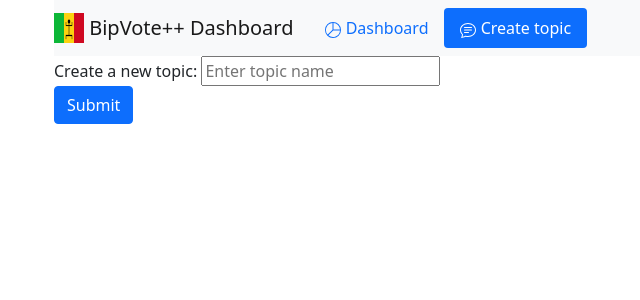
After one commit to jasperw99/bipvote, a Django app: page /topic/ in a window 1280 px wide. The commit adds this page. Shown: the top 300 px of the page, without its empty margins (28-668 px from the left). Run offline with Django 4.2, Linux system fonts and the light colour scheme; some libraries are stand-ins or nearby versions.

Commit message:
Dashboard updates

```diff
--- a/bipvote_dashboard/dashboard/models.py
+++ b/bipvote_dashboard/dashboard/models.py
@@ -5,7 +5,7 @@ from django.utils import timezone
 class Topic(models.Model):
     topic_str = models.CharField(max_length=200, blank=True)
     topic_sound = models.CharField(max_length=200, blank=True)
-    pub_date = models.DateTimeField('date published')
+    pub_date = models.DateTimeField('date published', default=timezone.now)
     def __str__(self):
         if self.topic_str:
             return self.topic_str
--- /dev/null
+++ b/bipvote_dashboard/dashboard/templates/dashboard/topic.html
@@ -0,0 +1,41 @@
+<!DOCTYPE html>
+<html>
+<head>
+{% load static %}
+<link rel="stylesheet" href="{% static 'dashboard/css/bootstrap.min.css' %}">
+</head>
+<script src="{% static 'dashboard/js/chart.min.js' %}"></script>
+
+<div class="container">
+  <div class="navbar navbar-light bg-light">
+
+    <ul class="nav nav-pills nav-fill">
+      <li class="navbar-brand" href="{% url 'index' %}">
+        <img src="{% static 'dashboard/img/mali.png' %}" width="30" height="30" class="d-inline-block align-top" alt="">
+        BipVote++ Dashboard
+      </li>
+      <li class="nav-item">
+
+        <a class="nav-link" href="{% url 'index' %}">            <svg xmlns="http://www.w3.org/2000/svg" width="16" height="16" fill="currentColor" class="bi bi-pie-chart" viewBox="0 0 16 16">
+          <path d="M7.5 1.018a7 7 0 0 0-4.79 11.566L7.5 7.793V1.018zm1 0V7.5h6.482A7.001 7.001 0 0 0 8.5 1.018zM14.982 8.5H8.207l-4.79 4.79A7 7 0 0 0 14.982 8.5zM0 8a8 8 0 1 1 16 0A8 8 0 0 1 0 8z"/>
+        </svg> Dashboard</a>
+      </li>
+      <li class="nav-item">
+        <a class="nav-link active" href="{% url 'topic' %}"><svg xmlns="http://www.w3.org/2000/svg" width="16" height="16" fill="currentColor" class="bi bi-chat-text" viewBox="0 0 16 16">
+          <path d="M2.678 11.894a1 1 0 0 1 .287.801 10.97 10.97 0 0 1-.398 2c1.395-.323 2.247-.697 2.634-.893a1 1 0 0 1 .71-.074A8.06 8.06 0 0 0 8 14c3.996 0 7-2.807 7-6 0-3.192-3.004-6-7-6S1 4.808 1 8c0 1.468.617 2.83 1.678 3.894zm-.493 3.905a21.682 21.682 0 0 1-.713.129c-.2.032-.352-.176-.273-.362a9.68 9.68 0 0 0 .244-.637l.003-.01c.248-.72.45-1.548.524-2.319C.743 11.37 0 9.76 0 8c0-3.866 3.582-7 8-7s8 3.134 8 7-3.582 7-8 7a9.06 9.06 0 0 1-2.347-.306c-.52.263-1.639.742-3.468 1.105z"/>
+          <path d="M4 5.5a.5.5 0 0 1 .5-.5h7a.5.5 0 0 1 0 1h-7a.5.5 0 0 1-.5-.5zM4 8a.5.5 0 0 1 .5-.5h7a.5.5 0 0 1 0 1h-7A.5.5 0 0 1 4 8zm0 2.5a.5.5 0 0 1 .5-.5h4a.5.5 0 0 1 0 1h-4a.5.5 0 0 1-.5-.5z"/>
+        </svg> Create topic</a>
+      </li>
+    </ul>
+</div>
+
+    <form action="{% url 'process_topic' %}" method="post">
+        {% csrf_token %}
+        <div class="form-group">
+            <label for="topic_str">Create a new topic:</label>
+            <input type="text" name="topic_str" id="topic_str" placeholder="Enter topic name">
+          </div>
+          <button type="submit" class="btn btn-primary">Submit</button>
+        </form>
+
+</html>
--- a/bipvote_dashboard/dashboard/urls.py
+++ b/bipvote_dashboard/dashboard/urls.py
@@ -5,4 +5,6 @@ from . import views
 urlpatterns = [
     path('', views.index, name='index'),
     path('vote/', views.vote, name='vote'),
+    path('topic/', views.topic, name='topic'),
+    path('process_topic/', views.process_topic, name='process_topic'),
 ]
--- a/bipvote_dashboard/dashboard/views.py
+++ b/bipvote_dashboard/dashboard/views.py
@@ -1,6 +1,8 @@
 from django.shortcuts import render
 from django import forms
 from django.db import transaction
+from django.urls import reverse
+from django.http import HttpResponse, HttpResponseRedirect
 from django.db.models import F
 from django.views.decorators.csrf import csrf_exempt
 from django.utils import timezone
@@ -38,3 +40,12 @@ def vote(request):
                 q.save()
 
     return render(request, 'dashboard/success.html')
+
+def topic(request):
+    return render(request, 'dashboard/topic.html')
+
+def process_topic(request):
+    new_topic = Topic()
+    new_topic.topic_str = request.POST['topic_str']
+    new_topic.save()
+    return HttpResponseRedirect(reverse('index'))
```
Also changed, not shown: bipvote_dashboard/bipvote_dashboard/settings.py (+7 -3 lines), bipvote_dashboard/dashboard/templates/dashboard/index.html (+22 -3 lines), bipvote_dashboard/dashboard/templates/dashboard/vote.html (added, +10 -0 lines), bipvote_dashboard/dashboard/migrations/0006_alter_topic_pub_date.py (added).
